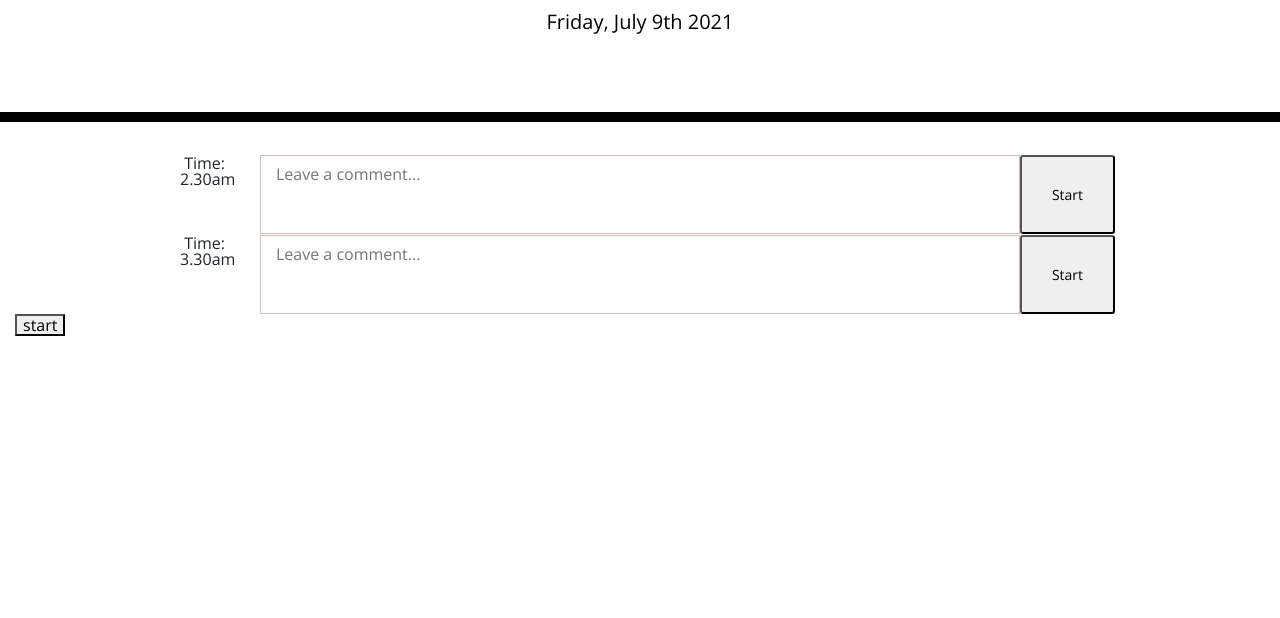
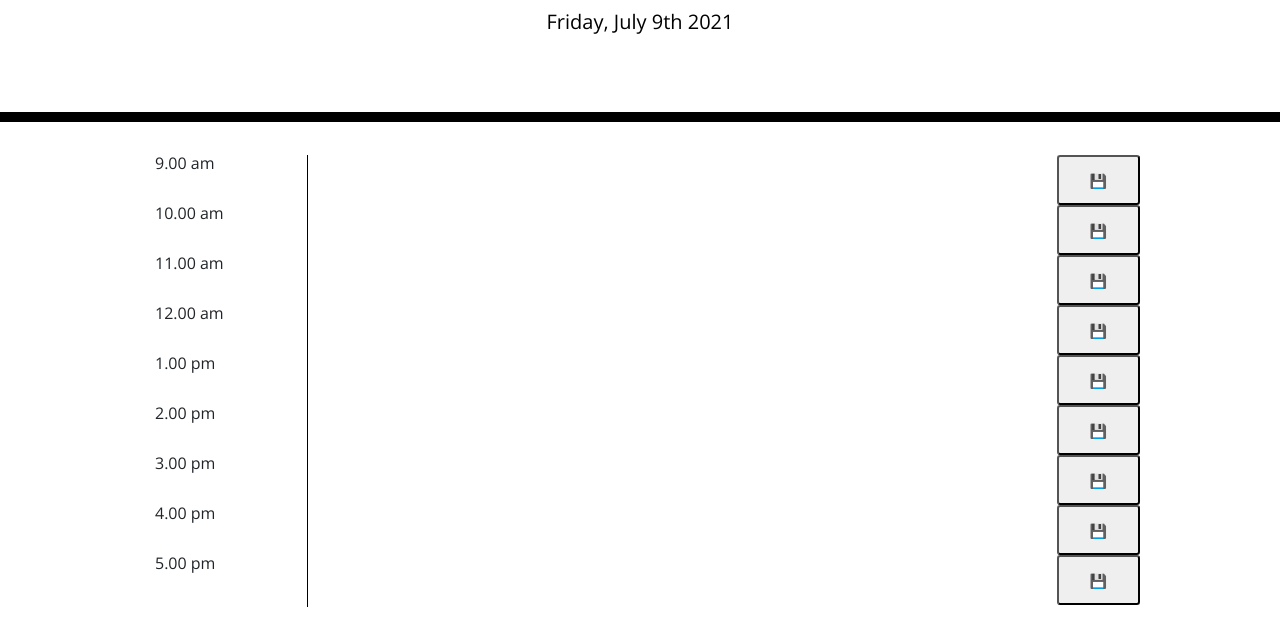
Before and after one commit to vish-opatha/day-planner, a plain HTML site: page index.html in a window 1280 px wide. Shown: the part 182-800 px from the top of the page. Drawn offline with nearby package versions, Linux system fonts and the light colour scheme.

Commit message:
Update value obtain from textarea using jquery

```diff
--- a/assets/css/style.css
+++ b/assets/css/style.css
@@ -74,24 +74,24 @@ textarea {
 }
 
 /* This is me */
-.savebuttton{
-  padding:20px;
+
+
+.row button{
+
+  padding:0 px;
+  height:50px;
 }
 
-/* .alignCenter{
-  text-align: center;
-} */
-
-/* main .alignCenter{
-  text-align: center;
-} */
-
-.row button{
-  width:100%;
-  padding:0 px;
+#display-planner div,#display-planner div{
+  height:50px;
 }
 
-#comment-input
+#display-planner{
+  width:80%;
+
+}
+
+.comment-input
 {
   border: 0.5px solid rgb(214, 189, 189);
 }
--- a/assets/js/script.js
+++ b/assets/js/script.js
@@ -1,4 +1,33 @@
+var displayPln =$('#display-planner');
 var timerDisplay =$('#currentDay')
+var timeSlots = ['9.00 am','10.00 am','11.00 am','12.00 am','1.00 pm','2.00 pm','3.00 pm','4.00 pm','5.00 pm'];
+var timeSlotCount=timeSlots.length;
+
+
+
+// function saveItems()
+// {
+//     var timeClicked = button.time;
+
+
+// }
+
+displayPln.on('click','button',function(event){
+    event.preventDefault();
+    var cbutton = event.target;
+
+   var timeId = $(event.target).attr('time');
+   var timerParent=$(event.target).parent();
+//    $( event.target ).closest( "li" ).toggleClass( "highlight" );
+   var targetTextArea =$(event.target).siblings().eq(1);
+
+   console.log(cbutton);
+   console.log(timeId);
+
+//    var appointmentTxt=$('#10.00 am');
+
+   console.log(targetTextArea.val());
+})
 
 
 
@@ -14,31 +43,41 @@ var timerDisplay =$('#currentDay')
 
 
 
-var timeSlots = ['9.00 am','10.00 am','11.00 am','12.00 am','1.00 pm','2.00 pm','3.00 pm','4.00 pm','5.00 pm'];
-
-
-
-function displayPlanner()
-{
-
-}
-
 
 //This is a working code and can be used to save items
 //******************************************************* */
-var displayPln =$('#display-planner');
 
-    displayPln.on('click','button',function(event){
-        event.preventDefault();
-        window.alert('This is a button');
-    })
+//######## This function creates rows of the daily planner ##########
+function createRows()
+{
+    for(i=0;i<timeSlotCount;i++)
+    {
+        var rowDiv=$('<div>');
+        var rowP=$('<p>');
+        var rowTextArea=$('<textarea>');
+        var rowButton=$('<button>');
 
+        rowDiv.addClass("row justify-content-center");
+        rowP.addClass("col-md-2");
+        rowP.text(timeSlots[i]);
+        rowTextArea.addClass("col-md-9");
+        // rowTextArea.attr("class","comment-input");
+        rowTextArea.attr("id",timeSlots[i]);
+        rowButton.text("💾");
+        rowButton.attr("time",timeSlots[i]);
+        rowButton.addClass("btn-sm custom-btn savebuttton col-md-1");
 
+        rowDiv.append(rowP);
+        rowDiv.append(rowTextArea);
+        rowDiv.append(rowButton);
+
+        displayPln.append(rowDiv);
+    }
+}
 
 //############ This function is used to update and display current time ################
 function displayCurrentTime()
 {
-    // event.preventDefault();
     timerInterval = setInterval(function()
     {
         var today = moment();
@@ -49,7 +88,7 @@ function displayCurrentTime()
 function init()
 {
     displayCurrentTime();
+    createRows();
 }
 
-
-    init();
+init();
--- a/index.html
+++ b/index.html
@@ -33,22 +33,15 @@
     </header>
 
     <main class="container-fluid">
-      <div id="display-planner" class="container">
-        <div class="row justify-content-center" >
-          <p class="col-md-1"> Time: 2.30am</p>
-          <textarea name="comment" id="comment-input" class="col-md-8" placeholder="Leave a comment..."></textarea>
-          <button class="btn-sm custom-btn savebuttton col-md-1">Start</button>
-        </div>
-        <div class="row justify-content-center" >
-          <p class="col-md-1"> Time: 3.30am</p>
-          <textarea name="comment" id="comment-input" class="col-md-8" placeholder="Leave a comment..."></textarea>
-          <button class="btn-sm custom-btn savebuttton col-md-1">Start</button></div>
+      <div id="display-planner" class="container-fluid">
+        <!-- <div class="row justify-content-center">
+          <p class="col-md-1"> 1.00 pm</p>
+          <textarea name="comment" id="comment-input" class="col-md-10" placeholder="Leave a comment..."></textarea>
+          <button class="btn-sm custom-btn savebuttton col-md-1">Start</button></div> -->
         </div>
       </div>
 
-      <div>
-        <button id="startB">start</button>
-      </div>
+
     </main>
 
     <script src="https://cdnjs.cloudflare.com/ajax/libs/jquery/3.2.1/jquery.min.js"></script>
```
